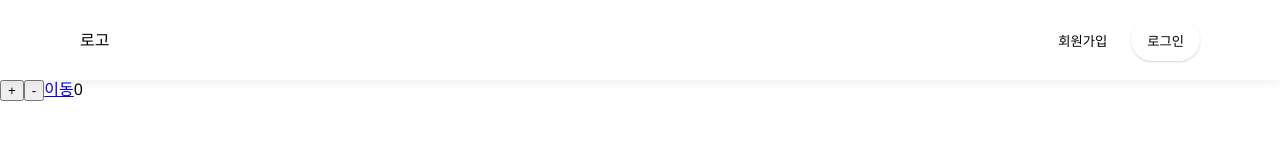
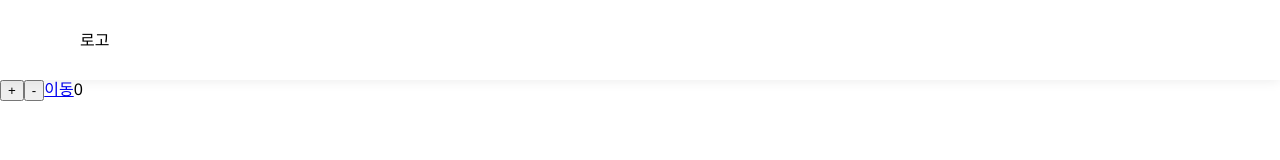
Before and after one commit to swontech/s02-front, a React (Create React App) app: page /test in a window 1280 px wide. Shown: the top 160 px of the page. Built offline with nearby package versions, Linux system fonts and the light colour scheme.

Commit message:
ModalPortal 훅스 및 Daum PostCode추가

```diff
--- a/package.json
+++ b/package.json
@@ -10,6 +10,7 @@
     "history": "4.10.1",
     "http-proxy-middleware": "^2.0.2",
     "react": "^17.0.2",
+    "react-daum-postcode": "^3.0.1",
     "react-dom": "^17.0.2",
     "react-redux": "^7.2.6",
     "react-router": "^6.2.2",
--- a/src/App.js
+++ b/src/App.js
@@ -2,8 +2,8 @@ import GlobalStyle from './styles/GlobalStyles';
 import Header from './components/layout/Header';
 import Footer from './components/layout/Footer';
 import { Route, BrowserRouter as Router, Routes } from "react-router-dom";
-import S022200010 from "./views/S022200010";
-import Test from "./views/standard/reducertest";
+import S022200010 from "./pages/S022200010";
+import Test from "./pages/standard/reducertest";
 
 const App = ({ store }) => {
   return (
--- a/src/components/layout/Header.js
+++ b/src/components/layout/Header.js
@@ -1,7 +1,6 @@
 import React from "react";
 import styled from "styled-components";
 import palette from "../../styles/palette";
-import HeaderAuths from "./HeaderAuths";
 
 const Container = styled.div`
     position: sticky;
@@ -30,7 +29,6 @@ const Header = () => {
             <div>
                 로고
             </div>
-            <HeaderAuths />
         </Container>
     );
 };
--- a/src/components/layout/HeaderAuths.js
+++ /dev/null
@@ -1,77 +0,0 @@
-import React from "react";
-import styled from "styled-components";
-import palette from "../../styles/palette";
-
-const Container = styled.div`
-    .header-user-profile {
-        display: flex;
-        align-items: center;
-        height: 42px;
-        padding: 0 6px 0 16px;
-        border: 0;
-        box-shadow: 0px 1px 2px rgba(0, 0, 0, 0.18);
-        border-radius: 21px;
-        background-color: white;
-        cursor: pointer;
-        outline: none;
-        &:hover {
-            box-shadow: 0px 2px 8px rgba(0, 0, 0, 0.12);
-        }
-        .header-user-profile-image {
-            margin-left: 8px;
-            width: 30px;
-            height: 30px;
-            border-radius: 50%;
-        }
-    }
-    .header-auth-buttons {
-        .header-sign-up-button {
-            height: 42px;
-            margin-right: 8px;
-            padding: 0 16px;
-            border: 0;
-            border-radius: 21px;
-            background-color: white;
-            cursor: pointer;
-            outline: none;
-            &:hover {
-                background-color: gray;
-            }
-        }
-        .header-sign-in-button {
-            height: 42px;
-            padding: 0 16px;
-            border: 0;
-            box-shadow: 0px 1px 2px rgba(0, 0, 0, 0.18);
-            border-radius: 21px;
-            background-color: white;
-            cursor: pointer;
-            outline: none;
-            &:hover {
-                box-shadow: 0px 2px 8px rgba(0, 0, 0, 0.12);
-            }
-        }
-    }
-`;
-
-const HeaderAuths = () => {
-    return (
-        <Container>
-            <div className="header-auth-buttons">
-                <button className="header-sign-up-button"
-                        type="button"
-                >
-                    회원가입
-                </button>
-
-                <button className="header-sign-in-button"
-                        type="button"
-                >
-                    로그인
-                </button>
-            </div>
-        </Container>
-    )
-};
-
-export default HeaderAuths;
```
Also changed, not shown: src/components/layout/PostCodeModal.js (added, +46 -0 lines), src/hooks/useModal.js (added, +85 -0 lines), src/pages/S022200010.js (renamed from src/views/S022200010.js), src/pages/standard/reducertest.js (renamed from src/views/standard/reducertest.js), 1 other file (tests, documents, lock files or other folders).
